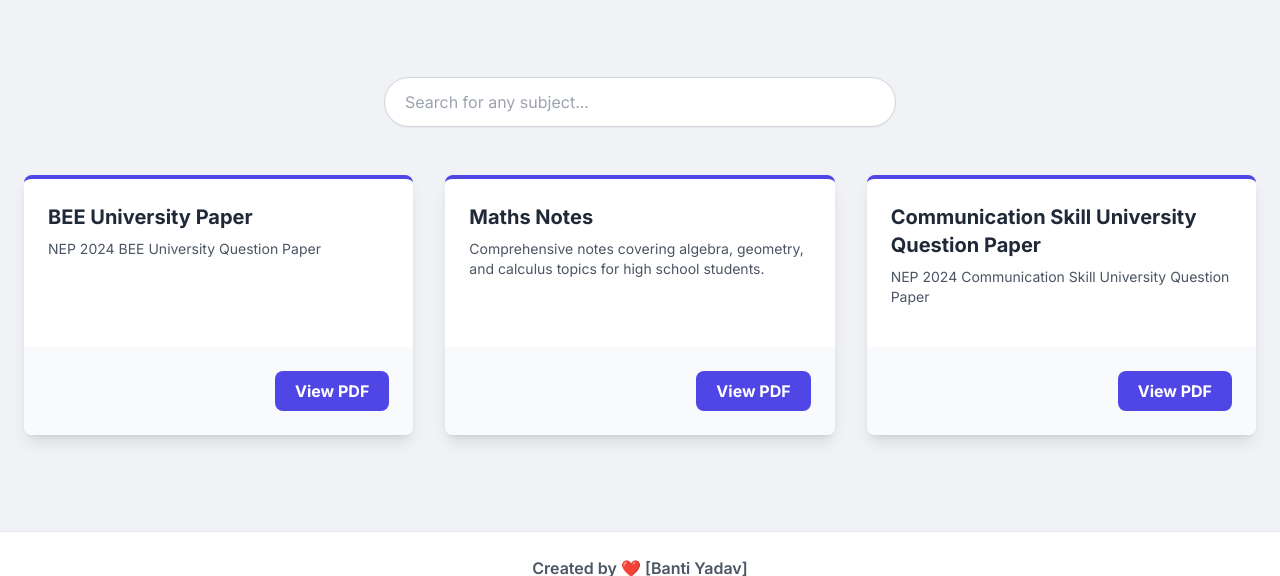
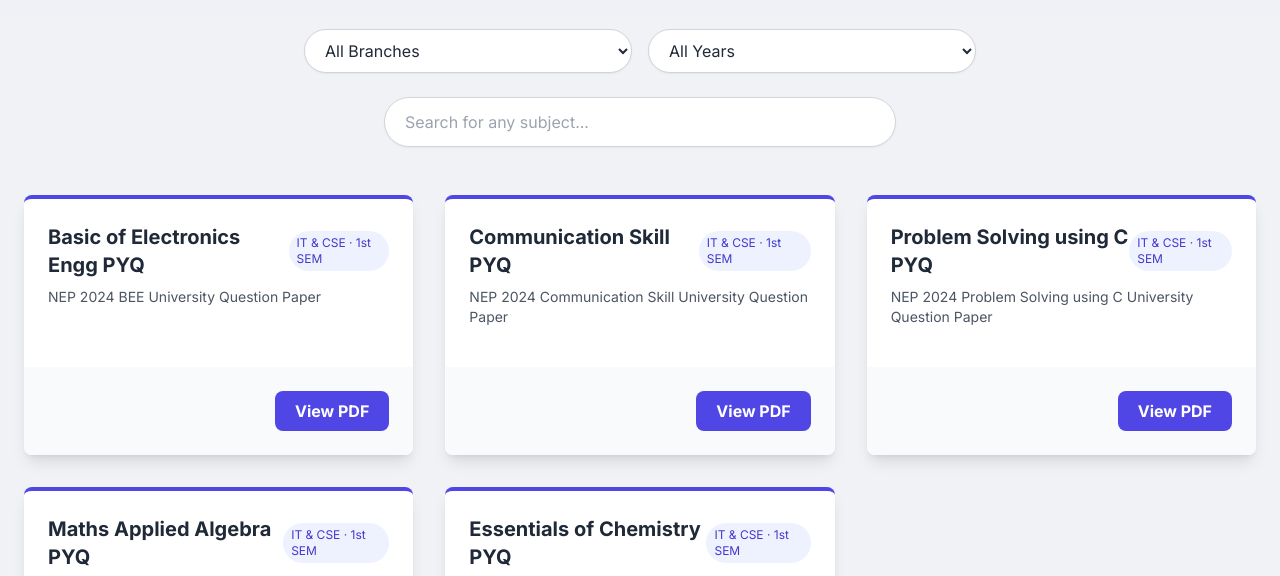
Before and after one commit to y-banti/Question-Paper-Site, a plain HTML site: page index.html in a window 1280 px wide. Shown: the part 287-863 px from the top of the page. Drawn offline with nearby package versions, Linux system fonts and the light colour scheme.

Commit message:
V2.0
V2.0

```diff
--- a/index.html
+++ b/index.html
@@ -22,8 +22,30 @@
     <main class="container mx-auto px-4 sm:px-6 py-6 sm:py-8">
         <!-- Hero Section -->
         <div class="max-w-3xl mx-auto text-center py-8 sm:py-12">
-            <h2 class="text-3xl sm:text-4xl md:text-5xl font-extrabold mb-4 text-gray-900">Premium Study Materials & Question Papers</h2>
+            <h2 class="text-3xl sm:text-4xl md:text-5xl font-extrabold mb-4 text-gray-900">Premium Study Materials</h2>
             <p class="text-base sm:text-lg text-gray-600 mb-8">Your one-stop destination for high-quality, curated notes and question papers.</p>
+        </div>
+
+        <!-- NEW: Branch & Year Filters -->
+        <div class="mb-6 max-w-2xl mx-auto grid grid-cols-1 sm:grid-cols-2 gap-4">
+            <select id="branchFilter" class="w-full px-4 py-2.5 border border-gray-300 rounded-full shadow-sm bg-white focus:outline-none focus:ring-2 focus:ring-indigo-500">
+                <option value="">All Branches</option>
+                <option value="CSE">CSE</option>
+                <option value="IT">IT</option>
+                <option value="EE">EE</option>
+                <option value="ME">ME</option>
+                <option value="CIVIL">CIVIL</option>
+                <option value="COMMON">Common (All Branch)</option>
+            </select>
+
+            <select id="yearFilter" class="w-full px-4 py-2.5 border border-gray-300 rounded-full shadow-sm bg-white focus:outline-none focus:ring-2 focus:ring-indigo-500">
+                <option value="">All Years</option>
+                <option value="1st Year">2024</option>
+                <option value="2nd Year">2025</option>
+                <option value="3rd Year">2026</option>
+                <option value="4th Year">2027</option>
+                <option value="5th Year">2028</option>
+            </select>
         </div>
 
         <!-- Search Bar -->
--- a/script.js
+++ b/script.js
@@ -1,29 +1,66 @@
 document.addEventListener('DOMContentLoaded', () => {
     // --- DATA & STATE ---
     const products = [
-        // This is an example of how to add a manual note.
-        // To add more, just copy this entire block (from { to },) and paste it below.
         {
-            id: 'BEE University Paper',
-            name: 'BEE University Paper',
+            id: 'BEE-University-Paper',
+            name: 'Basic of Electronics Engg PYQ',
             description: 'NEP 2024 BEE University Question Paper',
-            pdfUrl: 'https://drive.google.com/file/d/1x8mXVCGFRZDX44Y5ytMEULlobZvhfHWu/preview' // Replace with your PDF link
+            branch: 'IT & CSE',        // Common for all branches (change if needed)
+            year: '1st SEM',        // Set your actual year
+            pdfUrl: 'https://drive.google.com/file/d/1x8mXVCGFRZDX44Y5ytMEULlobZvhfHWu/preview'
         },
-        // Example of a product with only
+        // {
+        //     id: 'Maths-Notes-01',
+        //     name: 'Maths Notes',
+        //     description: 'Comprehensive notes covering algebra, geometry, and calculus topics for high school / 1st year students.',
+        //     branch: 'CSE',           // Example branch
+        //     year: '1st SEM',        // Change as needed
+        //     pdfUrl: 'https://www.w3.org/WAI/ER/tests/xhtml/testfiles/resources/pdf/dummy.pdf'
+        // },
         {
-            id: 'Maths-Notes-01',
-            name: 'Maths Notes',
-            description: 'Comprehensive notes covering algebra, geometry, and calculus topics for high school students.',
-            pdfUrl: 'https://www.w3.org/WAI/ER/tests/xhtml/testfiles/resources/pdf/dummy.pdf'
+            id: 'Communication-Skills-University-Question-Paper',
+            name: 'Communication Skill PYQ',
+            description: 'NEP 2024 Communication Skill University Question Paper',
+            branch: 'IT & CSE',        // Common subject
+            year: '1st SEM',        // Set your actual year
+            pdfUrl: 'https://drive.google.com/file/d/1jJf2AW4cHbmbilLmQ0bbQW6vlJ10j3LP/preview'
+        },
+        {
+            id: 'Problem-Solving-using-C-University-Question-Paper',
+            name: 'Problem Solving using C PYQ',
+            description: 'NEP 2024 Problem Solving using C University Question Paper',
+            branch: 'IT & CSE',        // Common subject
+            year: '1st SEM',
+            pdfUrl: 'https://drive.google.com/file/d/1CFJAJ2PR1cuqcOBuJaq9EQgYyYf4XjuD/preview'
+        },
+        {
+            id: 'Maths-Applied-Algebra-University-Question-Paper',
+            name: 'Maths Applied Algebra PYQ',
+            description: 'NEP 2024 Maths Applied Algebra University Question Paper',
+            branch: 'IT & CSE',        // Common subject
+            year: '1st SEM',
+            pdfUrl: 'https://drive.google.com/file/d/1swatBfp9BE89g0SIEsFqmiqhab48WFY-/preview'
+        },
+        {
+            id: 'Essentials-of-Chemistry-University-Question-Paper',
+            name: 'Essentials of Chemistry PYQ',
+            description: 'NEP 2024 Essentials of Chemistry University Question Paper',
+            branch: 'IT & CSE',        // Common subject
+            year: '1st SEM',
+            pdfUrl: 'https://drive.google.com/file/d/1TFnQG7e7YPYSDKLLoSBSurhLdBL6Zils/preview'
         },
 
-        {
-            id: 'Communication Skills University Question Paper',
-            name: 'Communication Skill University Question Paper',
-            description: 'NEP 2024 Communication Skill University Question Paper',
-            pdfUrl: 'https://drive.google.com/file/d/1jJf2AW4cHbmbilLmQ0bbQW6vlJ10j3LP/preview'
-        }
+        // 👉 Add more papers here:
+        // {
+        //     id: 'CSE-2nd-Year-DBMS-Paper',
+        //     name: 'DBMS University Question Paper',
+        //     description: 'CSE 2nd Year DBMS previous year question paper.',
+        //     branch: 'CSE',
+        //     year: '2nd Year',
+        //     pdfUrl: 'YOUR_DRIVE_OR_PDF_LINK'
+        // },
     ];
+
     let currentProduct = null;
 
     // --- DOM ELEMENTS ---
@@ -32,21 +69,56 @@ document.addEventListener('DOMContentLoaded', () => {
     const searchBar = document.getElementById('searchBar');
     const noResultsDiv = document.getElementById('no-results');
 
+    // NEW: branch & year filters
+    const branchFilter = document.getElementById('branchFilter');
+    const yearFilter = document.getElementById('yearFilter');
+
+    const pdfViewer = document.getElementById('pdfViewer');
+    const viewerTitle = document.getElementById('viewerTitle');
+    const closeViewerButton = document.getElementById('closeViewerButton');
+
     // --- FUNCTIONS ---
 
-    function renderProducts(filter = '') {
+    function renderProducts() {
         productContainer.innerHTML = '';
-        const filteredProducts = products.filter(p => p.name.toLowerCase().includes(filter.toLowerCase()));
-        noResultsDiv.style.display = filteredProducts.length === 0 ? 'block' : 'none';
+
+        const textQuery = (searchBar.value || '').toLowerCase();
+        const selectedBranch = branchFilter.value;
+        const selectedYear = yearFilter.value;
+
+        const filteredProducts = products.filter(p => {
+            const matchesBranch = !selectedBranch || p.branch === selectedBranch;
+            const matchesYear = !selectedYear || p.year === selectedYear;
+            const matchesText =
+                !textQuery ||
+                p.name.toLowerCase().includes(textQuery) ||
+                p.description.toLowerCase().includes(textQuery);
+
+            return matchesBranch && matchesYear && matchesText;
+        });
+
+        if (filteredProducts.length === 0) {
+            noResultsDiv.classList.remove('hidden');
+        } else {
+            noResultsDiv.classList.add('hidden');
+        }
+
         filteredProducts.forEach(product => {
             const card = document.createElement('div');
-            // UPDATED: Added card-top-border class for new styling
+            // Use your Tailwind + custom card-top-border style
             card.className = 'bg-white rounded-lg shadow-lg overflow-hidden transform hover:-translate-y-2 transition-transform duration-300 flex flex-col card-top-border';
+
             card.innerHTML = `
                 <div class="p-6 flex-grow">
-                    <h3 class="text-xl font-bold mb-2">${product.name}</h3>
-                    <!-- UPDATED: Removed fixed height, added line-clamp to handle long text -->
-                    <p class="text-gray-600 mb-4 text-sm line-clamp-3">${product.description}</p>
+                    <div class="flex items-center justify-between mb-2">
+                        <h3 class="text-xl font-bold">${product.name}</h3>
+                        <span class="text-xs px-2 py-1 rounded-full bg-indigo-50 text-indigo-700">
+                            ${product.branch} · ${product.year}
+                        </span>
+                    </div>
+                    <p class="text-gray-600 mb-4 text-sm line-clamp-3">
+                        ${product.description}
+                    </p>
                 </div>
                 <div class="p-6 bg-gray-50 flex justify-end items-center">
                     <button data-product-id="${product.id}" class="bg-indigo-600 hover:bg-indigo-700 text-white font-bold py-2 px-5 rounded-lg transition duration-300 view-pdf-btn">
@@ -61,14 +133,22 @@ document.addEventListener('DOMContentLoaded', () => {
     function openViewer(productId) {
         currentProduct = products.find(p => p.id === productId);
         if (currentProduct) {
-            document.getElementById('viewerTitle').textContent = currentProduct.name;
-            const pdfViewer = document.getElementById('pdfViewer');
+            viewerTitle.textContent = currentProduct.name;
             pdfViewer.src = currentProduct.pdfUrl;
-            viewerModal.style.display = 'flex';
+
+            // Show modal: remove hidden and ensure flex
+            viewerModal.classList.remove('hidden');
+            viewerModal.classList.add('flex');
         }
     }
 
-    // --- EVENT LISTENERS ---
+    function closeViewer() {
+        viewerModal.classList.add('hidden');
+        viewerModal.classList.remove('flex');
+        pdfViewer.src = 'about:blank';
+    }
+
+    // --- HELPERS ---
     const debounce = (fn, delay) => {
         let timeoutId;
         return (...args) => {
@@ -77,8 +157,16 @@ document.addEventListener('DOMContentLoaded', () => {
         };
     };
 
-    searchBar.addEventListener('input', debounce((e) => renderProducts(e.target.value), 300));
+    // --- EVENT LISTENERS ---
 
+    // Search typing
+    searchBar.addEventListener('input', debounce(() => renderProducts(), 200));
+
+    // NEW: Branch + Year change
+    branchFilter.addEventListener('change', () => renderProducts());
+    yearFilter.addEventListener('change', () => renderProducts());
+
+    // View PDF button click (event delegation)
     productContainer.addEventListener('click', (e) => {
         const button = e.target.closest('.view-pdf-btn');
         if (button) {
@@ -87,9 +175,21 @@ document.addEventListener('DOMContentLoaded', () => {
         }
     });
 
-    document.getElementById('closeViewerButton').addEventListener('click', () => {
-        viewerModal.style.display = 'none';
-        document.getElementById('pdfViewer').src = 'about:blank'; // Clear the viewer
+    // Close modal button
+    closeViewerButton.addEventListener('click', closeViewer);
+
+    // Close on backdrop click (clicking dark area)
+    viewerModal.addEventListener('click', (e) => {
+        if (e.target === viewerModal) {
+            closeViewer();
+        }
+    });
+
+    // Close on ESC key
+    document.addEventListener('keydown', (e) => {
+        if (e.key === 'Escape') {
+            closeViewer();
+        }
     });
 
     // --- INITIALIZATION ---
```
